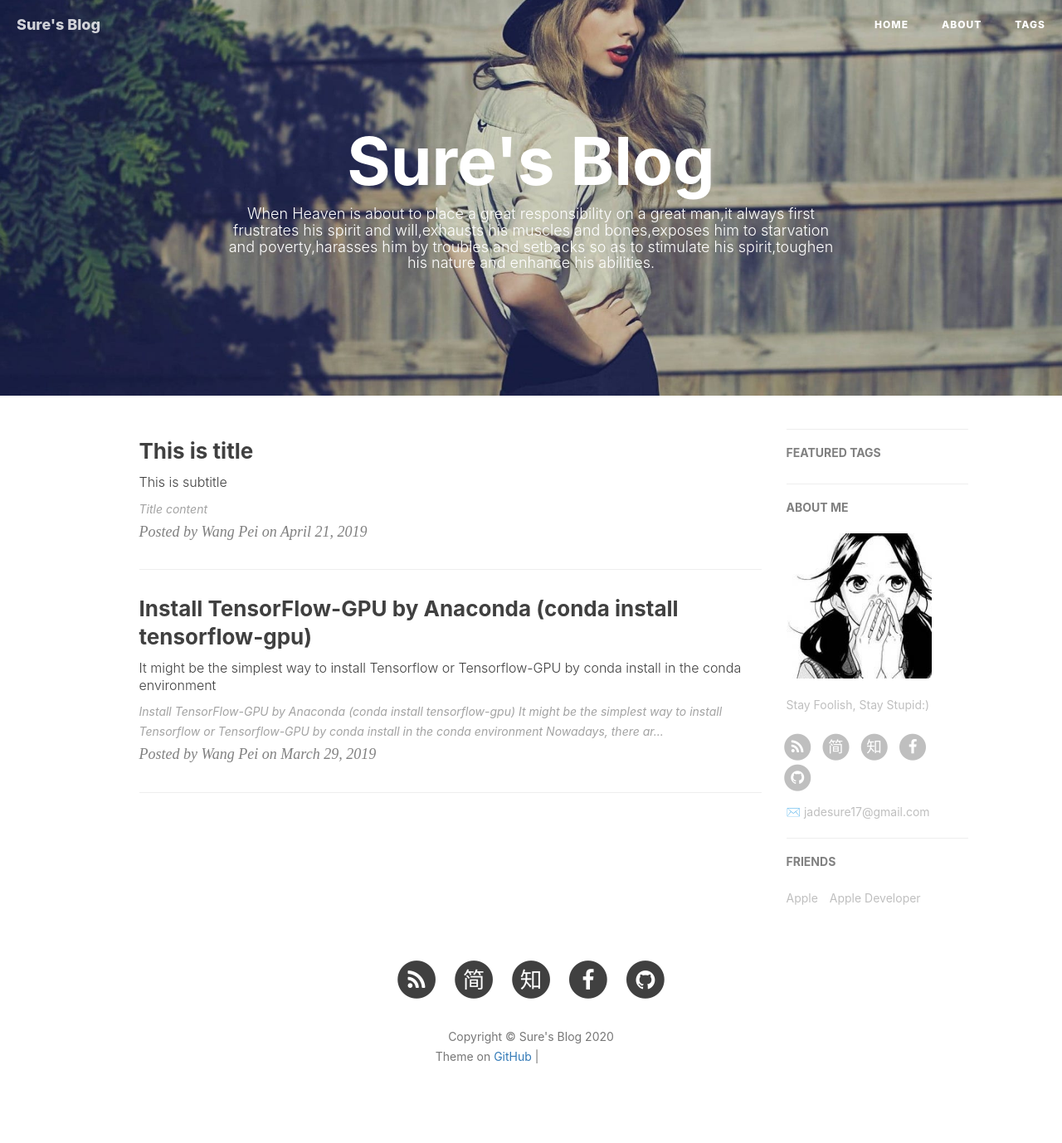
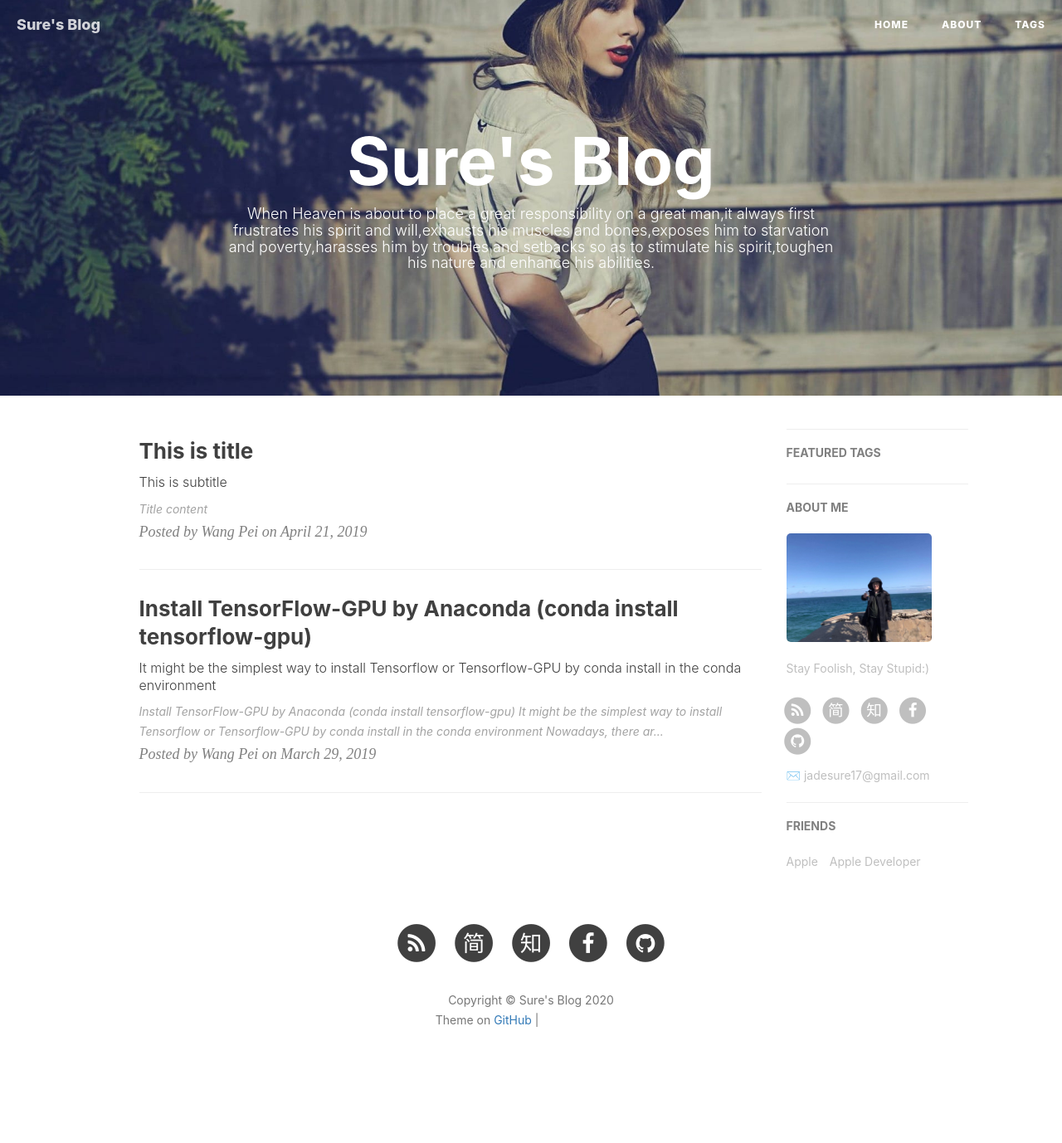
Before and after one commit to JadeSure/my_old_blog, a Jekyll site: the page built from index.html, in a window 1280 px wide. Shown: the whole page at 83% size. Built offline with Jekyll 4.4.1, drawn with Linux system fonts in a browser that asks for light colours; nearby versions of some CDN libraries; the list of posts is cut into pages by our own code; comment, search, counter and statistics services are not loaded; after the commit the page ends 1334 px from its top, so only the background shows below that; grey boxes are pictures that could not be loaded.

Commit message:
Update _config.yml

```diff
--- a/_config.yml
+++ b/_config.yml
@@ -12,7 +12,7 @@
 # Sidebar settings
 sidebar: true                           # whether or not using Sidebar.
 sidebar-about-description: "Stay Foolish, Stay Stupid:)"
-sidebar-avatar: /img/avatar_binggan.jpg      # use absolute URL, seeing it's used in both `/` and `/about/`
+sidebar-avatar: /img/Sure.jpg      # use absolute URL, seeing it's used in both `/` and `/about/`
 
 
 
```
